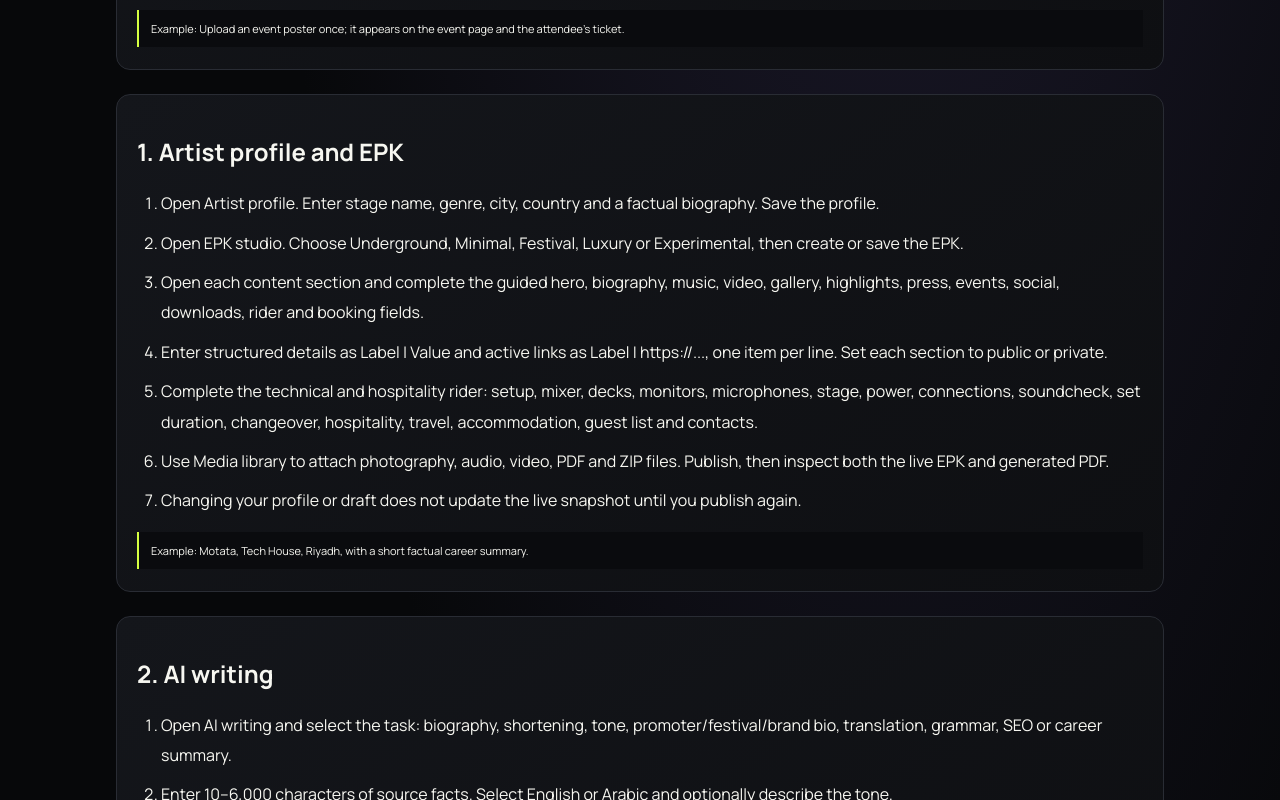
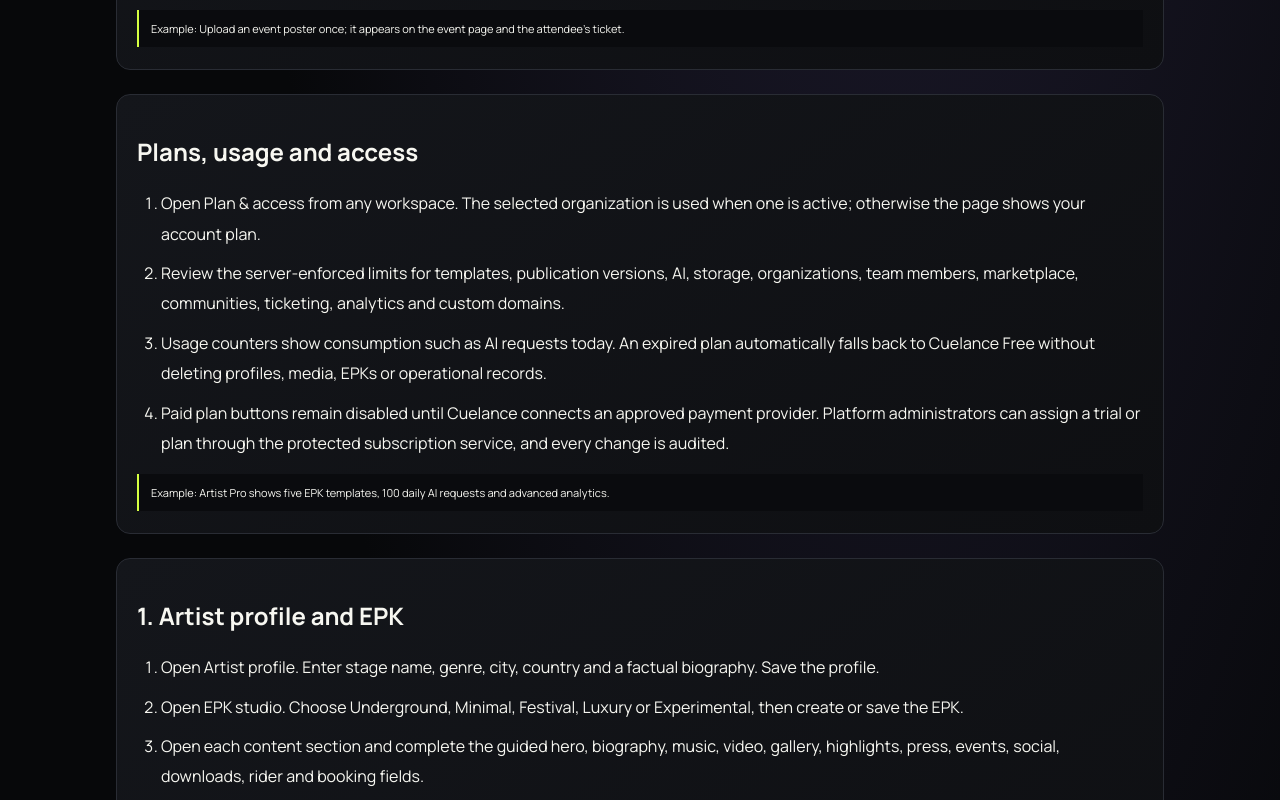
Before and after one commit to mnhatata-bot/dj-platform-, a Next.js app: page /guide in a window 1280 px wide. Shown: the part 1460-2260 px from the top of the page. Built offline with nearby package versions, Linux system fonts and the light colour scheme.

Commit message:
Document plan access journey

```diff
--- a/modules/guide/ui/guide.tsx
+++ b/modules/guide/ui/guide.tsx
@@ -9,6 +9,10 @@
  enSteps:["In Events & tickets, add a title, venue, local date, event description and cover photo, then publish.","Open the event card to see the public /events/address page. Share this page with attendees.","Activate ticket types. Customers sign in and reserve a complimentary ticket from the event page. Paid checkout stays unavailable until a payment provider is connected.","Open Ticket wallet. Each pass shows the event cover, venue, date in the event timezone, status and secure QR. Use Print ticket for a paper copy.","Keep the QR private. Checked-in, cancelled, refunded and revoked tickets do not display an admission QR. Staff still validate every admission online."],
  arSteps:["أضف العنوان والمكان والتاريخ والوصف والغلاف في الفعاليات والتذاكر ثم انشر.","افتح بطاقة الفعالية لعرض صفحتها العامة ومشاركتها مع الحضور.","فعّل أنواع التذاكر. يسجل العميل الدخول ويحجز تذكرة مجانية من صفحة الفعالية. الدفع غير متاح حتى ربط مزود الدفع.","افتح محفظة التذاكر لعرض الغلاف والمكان والتوقيت والحالة والرمز. استخدم طباعة التذكرة لنسخة ورقية.","حافظ على خصوصية الرمز. لا تعرض التذاكر المستخدمة أو الملغاة أو المستردة أو المسحوبة رمز دخول. يتحقق الموظف من الدخول عبر الإنترنت."],
  example:["Example: Upload an event poster once; it appears on the event page and the attendee's ticket.","مثال: ارفع ملصق الفعالية مرة واحدة ليظهر في صفحتها وتذكرة الحضور."]},
+ {en:"Plans, usage and access",ar:"الخطط والاستخدام والصلاحيات",
+ enSteps:["Open Plan & access from any workspace. The selected organization is used when one is active; otherwise the page shows your account plan.","Review the server-enforced limits for templates, publication versions, AI, storage, organizations, team members, marketplace, communities, ticketing, analytics and custom domains.","Usage counters show consumption such as AI requests today. An expired plan automatically falls back to Cuelance Free without deleting profiles, media, EPKs or operational records.","Paid plan buttons remain disabled until Cuelance connects an approved payment provider. Platform administrators can assign a trial or plan through the protected subscription service, and every change is audited."],
+ arSteps:["افتح الخطط والصلاحيات من أي مساحة عمل. عند اختيار مؤسسة تظهر خطتها، وإلا تظهر خطة حسابك.","راجع الحدود التي يفرضها الخادم للقوالب ونسخ النشر والذكاء الاصطناعي والتخزين والمؤسسات وأعضاء الفريق والسوق والمجتمعات والتذاكر والتحليلات والنطاق المخصص.","تعرض مؤشرات الاستخدام الاستهلاك مثل طلبات الذكاء الاصطناعي اليوم. تعود الخطة المنتهية تلقائياً إلى المجانية من دون حذف الملفات أو الوسائط أو السجلات.","تبقى أزرار الدفع معطلة حتى ربط مزود دفع معتمد. يمكن لمسؤول المنصة تعيين تجربة أو خطة عبر خدمة محمية، ويسجل كل تغيير في سجل التدقيق."],
+ example:["Example: Artist Pro shows five EPK templates, 100 daily AI requests and advanced analytics.","مثال: تعرض خطة الفنان الاحترافية خمسة قوالب و100 طلب ذكاء اصطناعي يومياً وتحليلات متقدمة."]},
 
   {
     en: "1. Artist profile and EPK",
@@ -40,13 +44,13 @@
       "Open AI writing and select the task: biography, shortening, tone, promoter/festival/brand bio, translation, grammar, SEO or career summary.",
       "Enter 10–6,000 characters of source facts. Select English or Arabic and optionally describe the tone.",
       "Generate draft. Review and edit every claim. Use in artist profile copies the text to the form; save the profile separately.",
-      "Generated text is never published automatically. If the provider is unavailable, keep editing manually. Usage is limited to 3 requests per minute and 20 per day.",
+      "Generated text is never published automatically. If the provider is unavailable, keep editing manually. Usage is limited to 3 requests per minute and the daily allowance shown in Plan & access.",
     ],
     arSteps: [
       "افتح الكتابة بالذكاء الاصطناعي واختر المهمة: نبذة أو اختصار أو أسلوب أو ترجمة أو تصحيح أو وصف لمحركات البحث أو ملخص مسيرة.",
       "أدخل من 10 إلى 6000 حرف من الحقائق واختر العربية أو الإنجليزية والأسلوب إن رغبت.",
       "أنشئ المسودة ثم راجع كل معلومة وعدّلها. استخدام في ملف الفنان ينقل النص للنموذج؛ احفظ الملف بشكل منفصل.",
-      "لا يُنشر النص تلقائياً. عند تعذر المزود تابع التحرير يدوياً. الحد 3 طلبات في الدقيقة و20 يومياً.",
+      "لا يُنشر النص تلقائياً. عند تعذر المزود تابع التحرير يدوياً. الحد 3 طلبات في الدقيقة والحد اليومي الظاهر في الخطط والصلاحيات.",
     ],
     example: [
       "Example: “Based in Riyadh; house and disco sets; Arabic and English; five years of experience.”",
```
